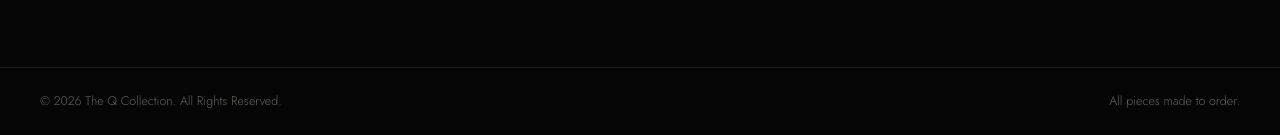
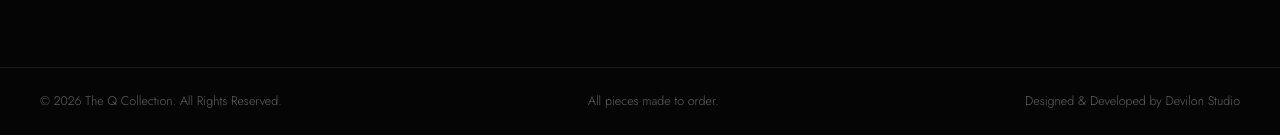
Before and after one commit to Devilonstudio/Q-collection, a React (Vite) app: page / in a window 1280 px wide. Shown: the part 3446-3581 px from the top of the page. Built offline with nearby package versions, Linux system fonts and the light colour scheme; no server answers; the database is empty.

Commit message:
update2.2

```diff
--- a/src/components/Footer.jsx
+++ b/src/components/Footer.jsx
@@ -70,10 +70,21 @@ export default function Footer() {
         )}
       </div>
 
-      <div className="container footer__bottom">
-        <span>&copy; 2026 The Q Collection. All Rights Reserved.</span>
-        <span>All pieces made to order.</span>
-      </div>
+     <div className="container footer__bottom">
+  <span>&copy; 2026 The Q Collection. All Rights Reserved.</span>
+  <span>All pieces made to order.</span>
+  <span>
+    Designed &amp; Developed by{" "}
+    <a
+      href="https://devilonstudio.com/"
+      target="_blank"
+      rel="noopener noreferrer"
+      aria-label="Devilon Studio — Website Design and Development"
+    >
+      Devilon Studio
+    </a>
+  </span>
+</div>
     </footer>
   );
 }
```
